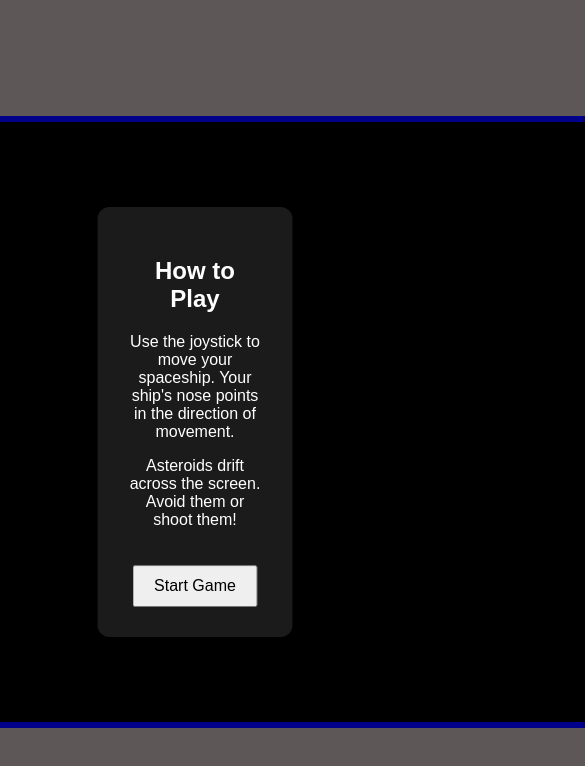
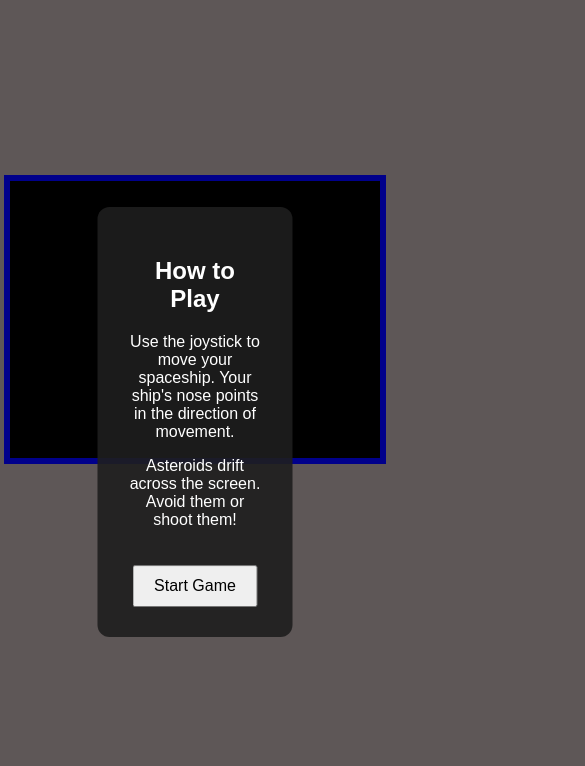
Before and after one commit to TobiasWahl1/Astro-Defender, a plain HTML site: page index.html in a window 390 px wide. Shown: the top 766 px of the page, 585 px wide, since content can reach past the window. Drawn offline with Linux system fonts and the light colour scheme.

Commit message:
try for smartphones

```diff
--- a/css/style.css
+++ b/css/style.css
@@ -17,8 +17,10 @@ body {
   gap: 10px;
   max-width: 100vw;
   max-height: 100vh;
+  max-height: 100dvh;
   padding: 10px;
   box-sizing: border-box;
+  overflow: hidden;
 }
 
 canvas {
@@ -32,6 +34,11 @@ canvas {
   border: 6px solid darkblue;
   background-color: black;
   vertical-align: middle; /* prevent extra space below canvas on mobile */
+  max-width: 90vw; /* scale down on small screens */
+  max-height: 90vh;
+  max-height: 90dvh;
+  width: auto;
+  height: auto;
 }
 
 /* Control canvases - fixed sizes */
@@ -39,12 +46,44 @@ canvas {
   width: 150px;
   height: 150px;
   background: transparent;
+  max-width: 20vw; /* scale down on very small screens */
+  max-height: 20vw;
 }
 
 #fire {
   width: 150px;
   height: 100px;
   background: transparent;
+  max-width: 20vw;
+  max-height: 15vw;
+}
+
+/* Smartphone layout: stack vertically */
+@media (max-width: 768px) {
+  #gameLayout {
+    flex-direction: column;
+    gap: 5px;
+    padding: 5px;
+  }
+
+  #cnv {
+    max-width: 95vw;
+    max-height: 60vh;
+    max-height: 60dvh;
+    order: 1;
+  }
+
+  #fire {
+    order: 2;
+    max-width: 30vw;
+    max-height: 20vw;
+  }
+
+  #joystick {
+    order: 3;
+    max-width: 30vw;
+    max-height: 30vw;
+  }
 }
 
 
```
